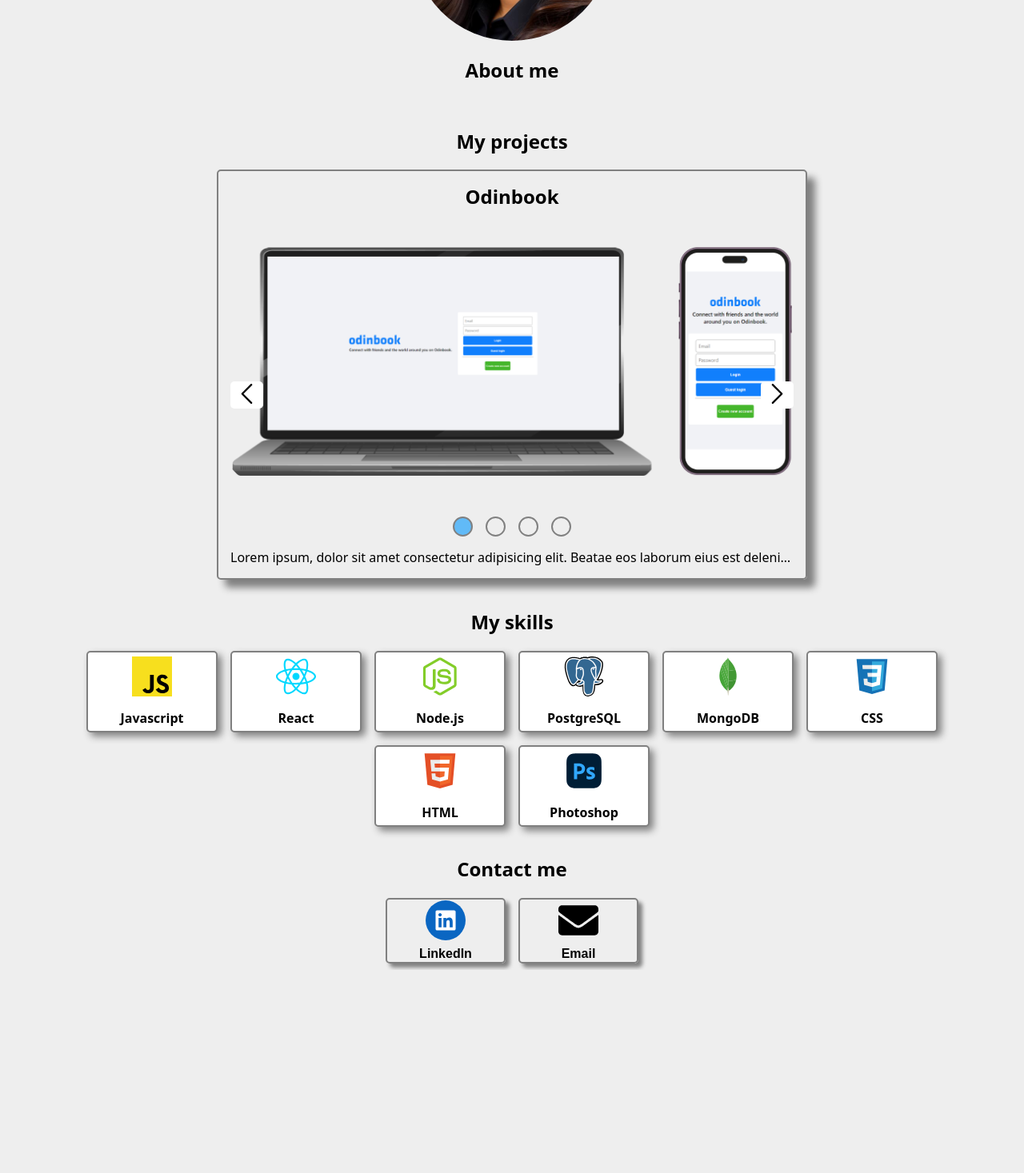
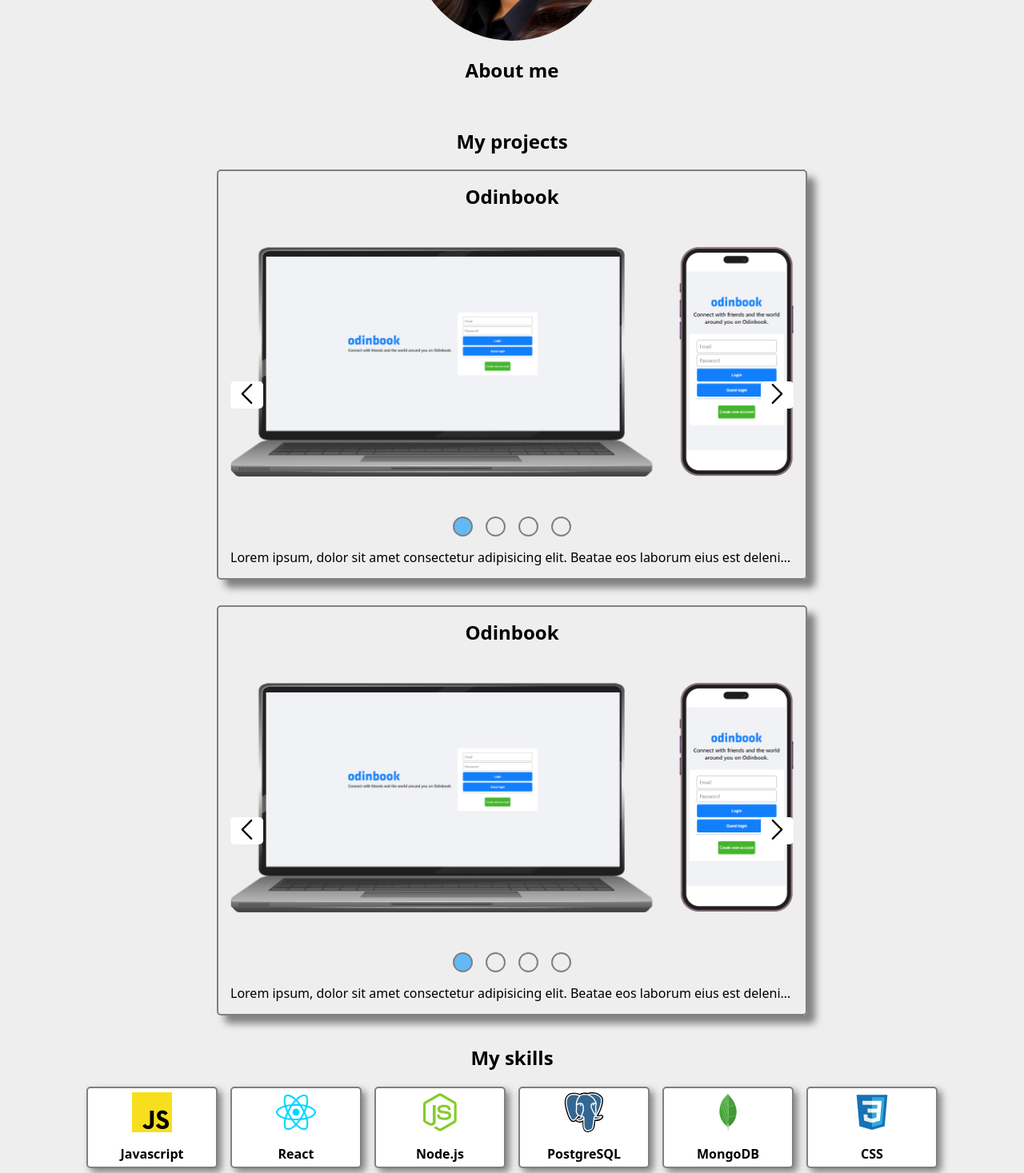
Before and after one commit to mikeski-aa/portfoliosite, a React (Vite) app: page / in a window 1280 px wide. Shown: the part 303-1770 px from the top of the page at 80% size. Before the commit the page ends 1516 px from the top, so only its background shows below. Built offline with nearby package versions, Linux system fonts and the light colour scheme.

Commit message:
Working on styling of the main page

```diff
--- a/src/components/MyProjects.jsx
+++ b/src/components/MyProjects.jsx
@@ -1,3 +1,4 @@
+import { useState } from "react";
 import "../styles/myprojects.css";
 import OdinbookCarousel from "./OdinbookCarousel";
 
@@ -9,6 +10,7 @@ function MyProjects() {
       </div>
       <div className="myProjectsContainer">
         <OdinbookCarousel />
+        <OdinbookCarousel />
       </div>
     </div>
   );
--- a/src/components/OdinbookCarousel.jsx
+++ b/src/components/OdinbookCarousel.jsx
@@ -68,7 +68,7 @@ function OdinbookCarousel() {
     setModalOpen(false);
   };
   return (
-    <div className="projectBoxContainer">
+    <div className={"projectBoxContainer"}>
       <div className={`modal ${modalOpen}`}>
         <div className="modalContent">
           <button className="closeBtn" onClick={handleCloseModal}>
@@ -91,7 +91,7 @@ function OdinbookCarousel() {
         <div className="imagesContainer">
           <img
             src={imgArr[carouselSeat]}
-            className="carImg"
+            className={"carImg"}
             onClick={handleModalOpen}
           ></img>
         </div>
@@ -123,10 +123,7 @@ function OdinbookCarousel() {
           ></button>
         </div>
       </div>
-      <div
-        className={`projectDescription ${descShow}`}
-        onClick={handleDescShow}
-      >
+      <div className={"projectDescription"} onClick={handleDescShow}>
         Lorem ipsum, dolor sit amet consectetur adipisicing elit. Beatae eos
         laborum eius est deleniti molestias, cumque facilis debitis quos non!
         Magnam, nulla sit molestias dolores reprehenderit, nam velit quisquam
--- a/src/styles/myprojects.css
+++ b/src/styles/myprojects.css
@@ -3,3 +3,9 @@
   flex-direction: column;
   align-items: center;
 }
+
+.myProjectsContainer {
+  display: flex;
+  flex-direction: column;
+  gap: 2rem;
+}
--- a/src/styles/projectbox.css
+++ b/src/styles/projectbox.css
@@ -49,8 +49,8 @@
 }
 
 .carImg {
-  width: inherit;
   height: 350px;
+  width: 55vw;
   object-fit: contain;
   /* position: absolute; */
 }
@@ -68,7 +68,7 @@
   display: flex;
   align-items: center;
   justify-content: center;
-  width: 700px;
+  width: 55vw;
 }
 
 .btnx.active {
```
